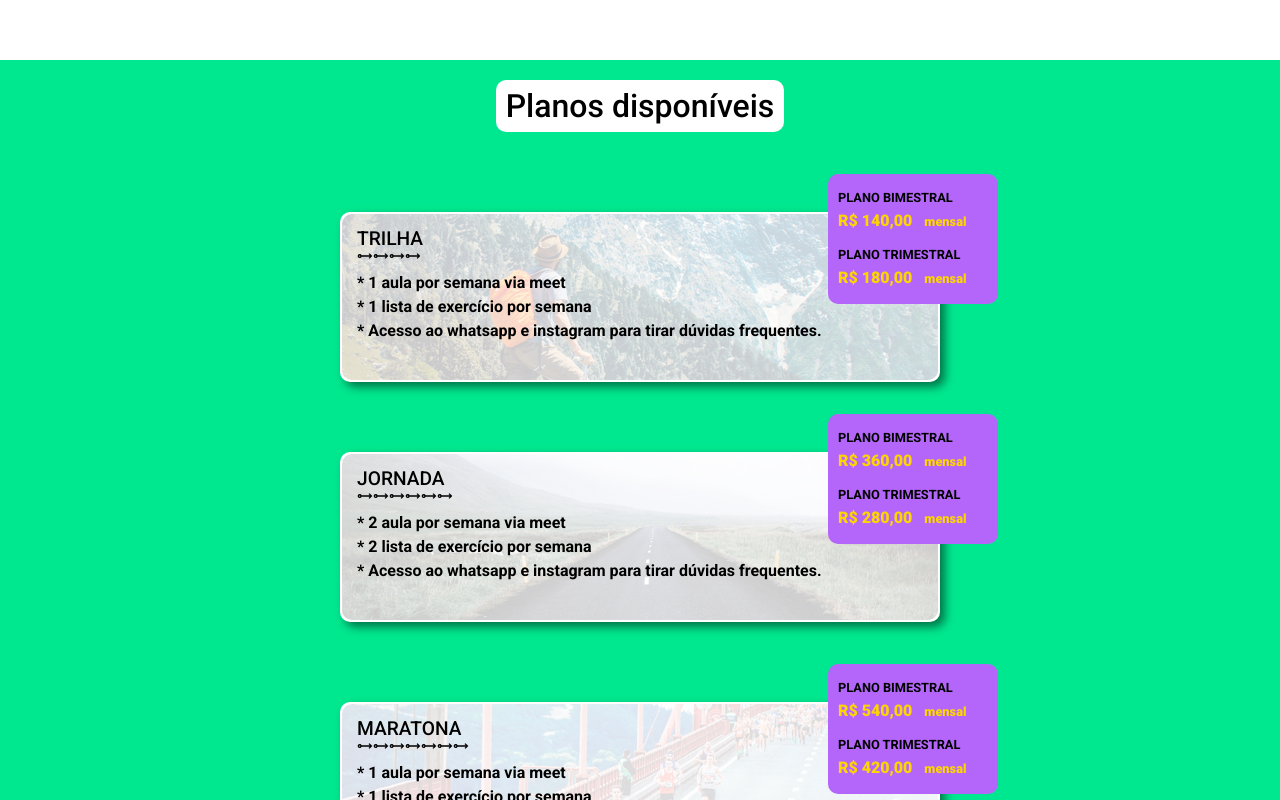
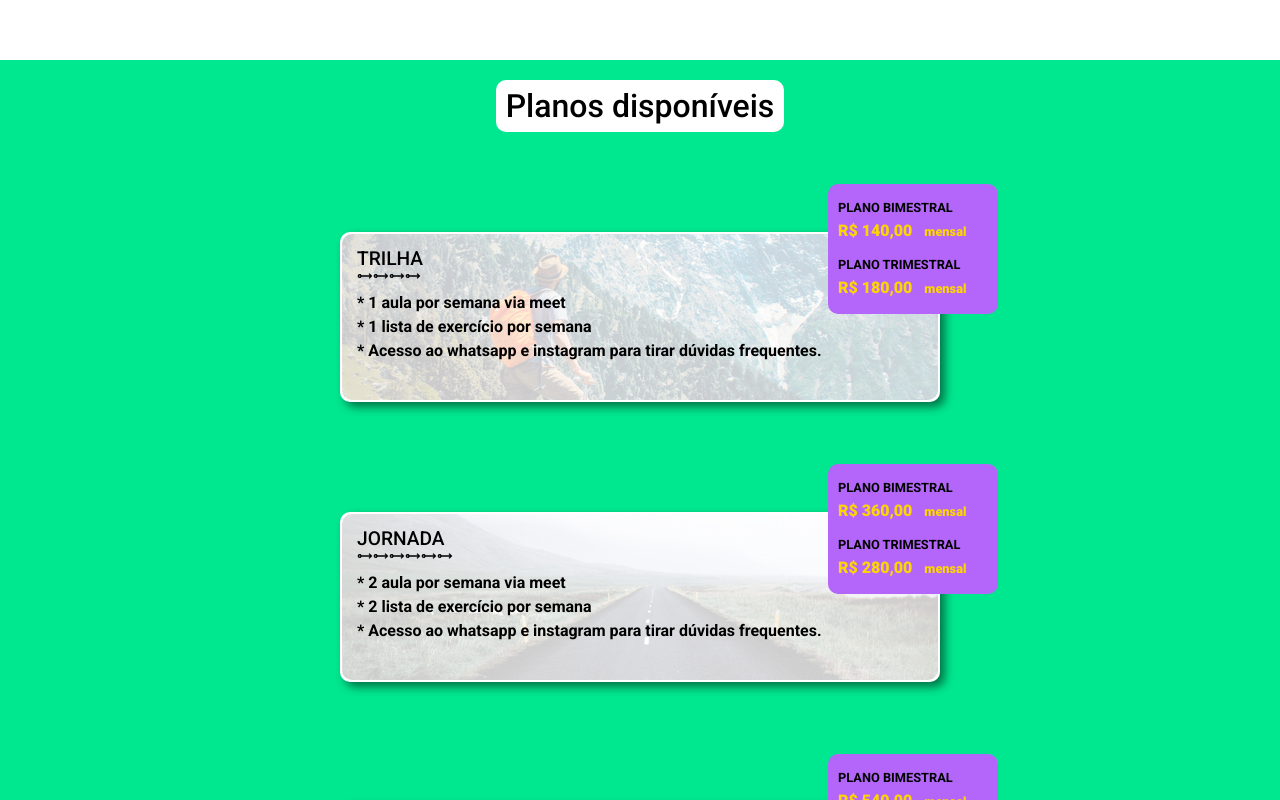
Before and after one commit to gleiMoura/cosmoEducationSite, a React (Vite) app: page / in a window 1280 px wide. Shown: the part 1660-2460 px from the top of the page. Built offline with nearby package versions, Linux system fonts and the light colour scheme; the HTML template or start-up script is replaced by a standard one.

Commit message:
💄 update css

```diff
--- a/src/pages/planPage.tsx
+++ b/src/pages/planPage.tsx
@@ -17,7 +17,7 @@ export const Plans: FC = () => {
         <Main mode={mode} id="plans">
             <Title title="Planos disponíveis" />
             <Cards>
-                <Card color={mode ? "gray" : "white"} margin="60px 0 0 0" toggleSides maxWidth="600px" height="170px" padding="0px" component={
+                <Card color={mode ? "gray" : "white"} margin="80px 0 0 0" toggleSides maxWidth="600px" height="170px" padding="0px" component={
                     <Content mode={mode}>
                         <div className="price_plan">
                             <div className="bimestral">
@@ -87,7 +87,7 @@ export const Plans: FC = () => {
                         </div>
                     </Content>
                 } />
-                <Card color={mode ? "gray" : "white"} toggleSides height="170px" maxWidth="600px" padding="0px" component={
+                <Card color={mode ? "gray" : "white"} height="170px" maxWidth="600px" padding="0px" component={
                     <Content mode={mode}>
                         <div className="price_plan">
                             <div className="bimestral">
@@ -152,7 +152,7 @@ const Cards = styled.div`
     display: flex;
     flex-direction: column;
     align-items: center;
-    gap: 60px;
+    gap: 100px;
 
     .photo{
         width: 400px;
@@ -195,8 +195,13 @@ const Content = styled.div<{ mode: boolean }>`
         border-radius: 10px;
         color: black;
         position: absolute;
-        top: -40px;
+        top: -50px;
         right: -60px;
+
+        @media(max-width: 600px){
+            top:-80px;
+            right: 0px;
+        }
     }
 
     .value{
```
